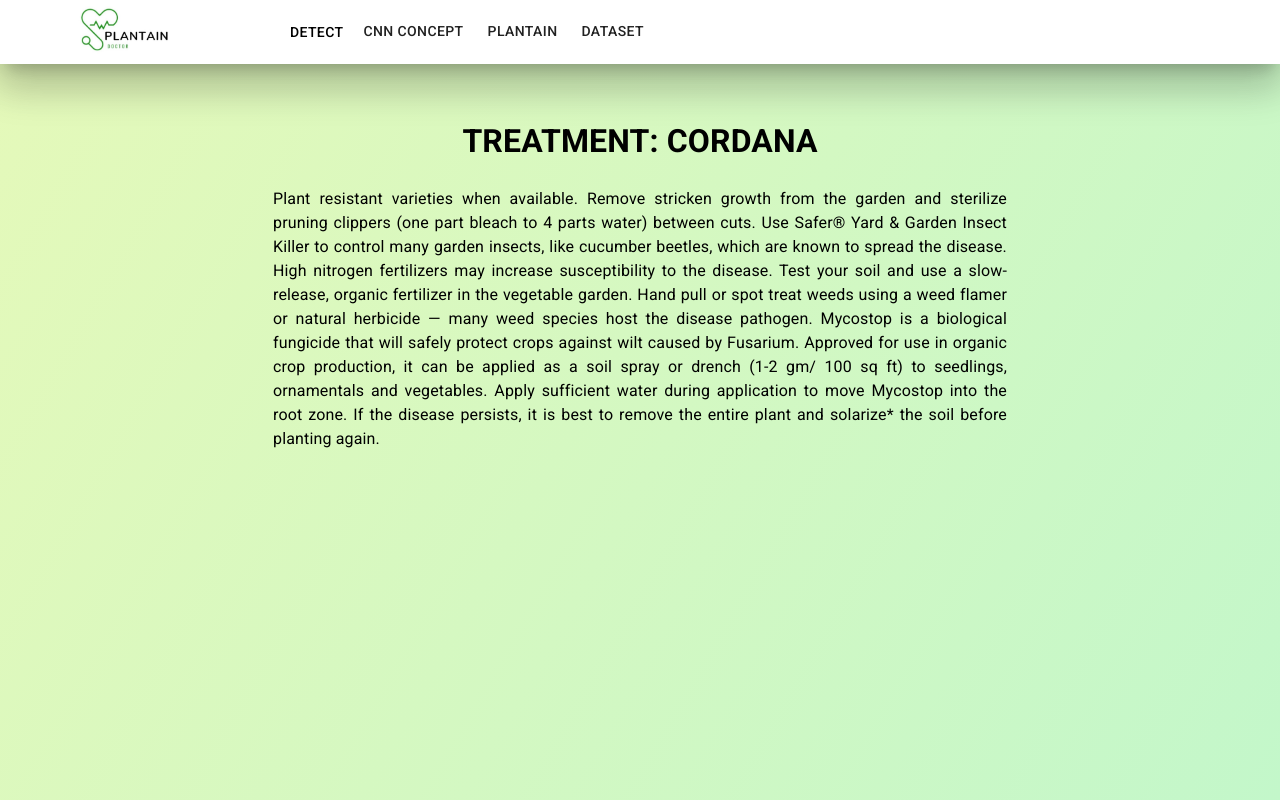
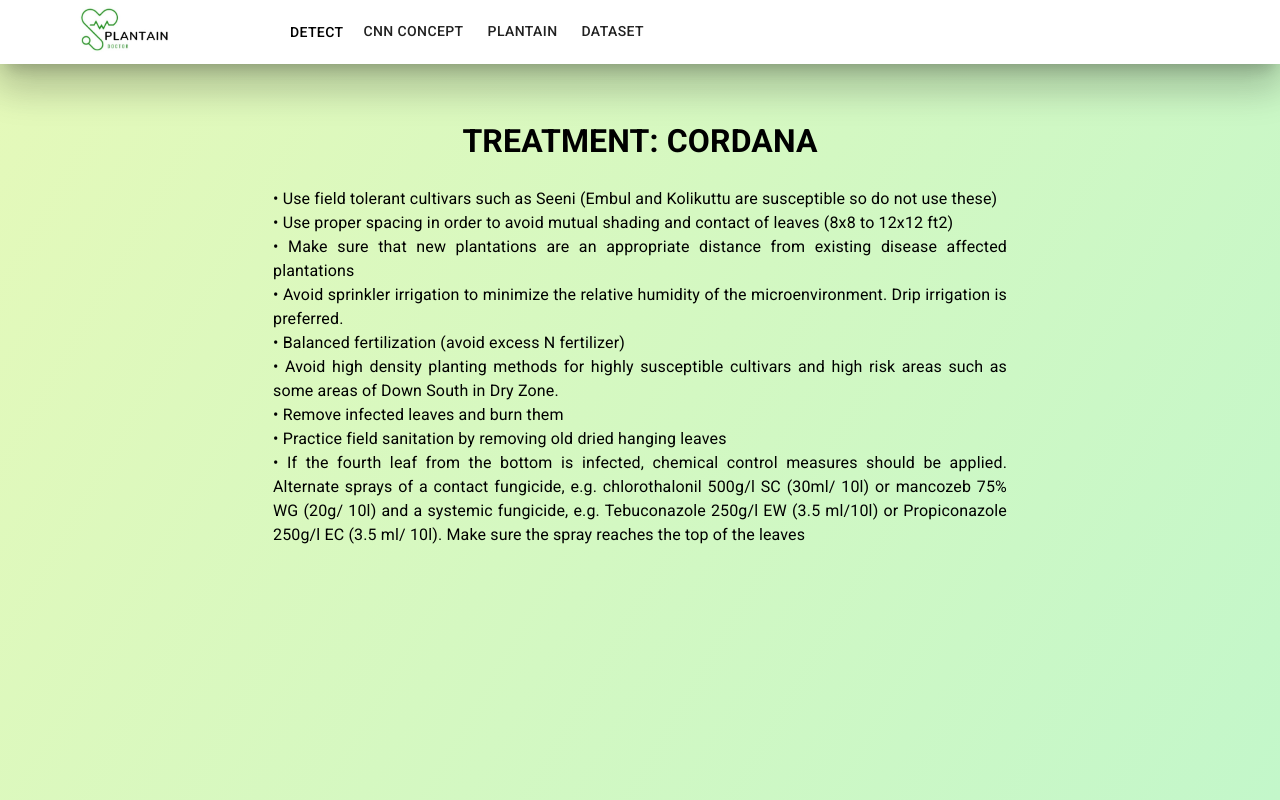
Before and after one commit to rashanajwa/Plantain-reactjs, a React (Create React App) app: page /treatment/cordana in a window 1280 px wide. Built offline with nearby package versions, Linux system fonts and the light colour scheme.

Commit message:
treatmnt pages

```diff
--- a/src/pages/treatments/treatment-bacterial-wilt.js
+++ b/src/pages/treatments/treatment-bacterial-wilt.js
@@ -22,13 +22,7 @@ function TreatmentBacterialWiltPage() {
           align="left"
           margin={1}
         >
-         Plant resistant varieties when available.
-Remove stricken growth from the garden and sterilize pruning clippers (one part bleach to 4 parts water) between cuts.
-Use Safer® Yard & Garden Insect Killer to control many garden insects, like cucumber beetles, which are known to spread the disease.
-High nitrogen fertilizers may increase susceptibility to the disease. Test your soil and use a slow-release, organic fertilizer in the vegetable garden.
-Hand pull or spot treat weeds using a weed flamer or natural herbicide — many weed species host the disease pathogen.
-Mycostop is a biological fungicide that will safely protect crops against wilt caused by Fusarium. Approved for use in organic crop production, it can be applied as a soil spray or drench (1-2 gm/ 100 sq ft) to seedlings, ornamentals and vegetables. Apply sufficient water during application to move Mycostop into the root zone.
-If the disease persists, it is best to remove the entire plant and solarize* the soil before planting again.
+         The recommended practices to control Xanthomonas wilt include consistent removal of infected mats, burying or burning infected residues, sterilization of farm tools, and timely removal of the male buds
         </Typography>
 
       </Container>
--- a/src/pages/treatments/treatment-cordana.js
+++ b/src/pages/treatments/treatment-cordana.js
@@ -2,7 +2,6 @@ import * as React from "react";
 import "../../App.css";
 import Typography from "@mui/material/Typography";
 import Container from "@mui/material/Container";
-
 
 function TreatmentCordanaPage() {
   return (
@@ -22,15 +21,29 @@ function TreatmentCordanaPage() {
           align="left"
           margin={1}
         >
-         Plant resistant varieties when available.
-Remove stricken growth from the garden and sterilize pruning clippers (one part bleach to 4 parts water) between cuts.
-Use Safer® Yard & Garden Insect Killer to control many garden insects, like cucumber beetles, which are known to spread the disease.
-High nitrogen fertilizers may increase susceptibility to the disease. Test your soil and use a slow-release, organic fertilizer in the vegetable garden.
-Hand pull or spot treat weeds using a weed flamer or natural herbicide — many weed species host the disease pathogen.
-Mycostop is a biological fungicide that will safely protect crops against wilt caused by Fusarium. Approved for use in organic crop production, it can be applied as a soil spray or drench (1-2 gm/ 100 sq ft) to seedlings, ornamentals and vegetables. Apply sufficient water during application to move Mycostop into the root zone.
-If the disease persists, it is best to remove the entire plant and solarize* the soil before planting again.
+          <ul>
+            <li>
+              • Use field tolerant cultivars such as Seeni (Embul and Kolikuttu
+              are susceptible so do not use these)
+            </li>
+            <li>• Use proper spacing in order to avoid mutual shading and contact of
+            leaves (8x8 to 12x12 ft2) </li><li>• Make sure that new plantations are an
+            appropriate distance from existing disease affected plantations</li><li> •
+            Avoid sprinkler irrigation to minimize the relative humidity of the
+            microenvironment. Drip irrigation is preferred. </li><li>• Balanced
+            fertilization (avoid excess N fertilizer) </li><li>• Avoid high density
+            planting methods for highly susceptible cultivars and high risk
+            areas such as some areas of Down South in Dry Zone. </li><li>• Remove
+            infected leaves and burn them </li><li>• Practice field sanitation by
+            removing old dried hanging leaves</li><li> • If the fourth leaf from the
+            bottom is infected, chemical control measures should be applied.
+            Alternate sprays of a contact fungicide, e.g. chlorothalonil 500g/l
+            SC (30ml/ 10l) or mancozeb 75% WG (20g/ 10l) and a systemic
+            fungicide, e.g. Tebuconazole 250g/l EW (3.5 ml/10l) or Propiconazole
+            250g/l EC (3.5 ml/ 10l). Make sure the spray reaches the top of the
+            leaves</li>
+          </ul>
         </Typography>
-
       </Container>
     </React.Fragment>
   );
--- a/src/pages/treatments/treatment-pestalotiopsis-page.js
+++ b/src/pages/treatments/treatment-pestalotiopsis-page.js
@@ -24,24 +24,9 @@ function TreatmentPestalotiopsisPage() {
           align="left"
           margin={1}
         >
-          <b>Biopesticides and physical methods</b> <br></br>
-          Neem (Azadirachta indica)<br></br>
-          Applications of neem powder effectively controlled weevils and
-          nematodes in on-farm trials and in farmer's fields in Kenya.
-          Application of 60 to 100 g of neem seed powder or neem cake at
-          planting and then at 4 months intervals significantly diminished pest
-          damage and increased yields. Application of over 100 g or neem oil was
-          phytotoxic (harmful to plants) and uneconomical.
-          <br></br>
-          Neem applications were economical in fertile soils with moderate pest
-          infestation. Neem applications to banana plants grown in poor soil and
-          under very high pest attack were uneconomical. A combination of
-          application of cow dung and neem treatments resulted in yield
-          increases of 50 to 75% (Musabyimana, 1999). Dipping suckers in a 20%
-          neem seed solution at planting protects the young suckers from weevil
-          attack by reducing egg laying through its repellent effect on adult
-          weevils. Egg hatching rates may also be lowered in neem-treated plants
-          (Gold and Messiaen, 2000).
+
+Management is to prune out killed foliage and if necessary the twigs as soon as possible in the spring. Reduce winter injury by minimizing dehydration. Do not allow snow to accumulate or remain up and around the base of the plant for any length of time - especially during melting. Avoid over crowding the plants to allow sufficient sunlight and air circulation.
+
         </Typography>
         <p>
           <br></br>
--- a/src/pages/treatments/treatment-sigatoka.js
+++ b/src/pages/treatments/treatment-sigatoka.js
@@ -23,15 +23,28 @@ function TreatmentSigatokaPage() {
           align="left"
           margin={1}
         >
-         Plant resistant varieties when available.
-Remove stricken growth from the garden and sterilize pruning clippers (one part bleach to 4 parts water) between cuts.
-Use Safer® Yard & Garden Insect Killer to control many garden insects, like cucumber beetles, which are known to spread the disease.
-High nitrogen fertilizers may increase susceptibility to the disease. Test your soil and use a slow-release, organic fertilizer in the vegetable garden.
-Hand pull or spot treat weeds using a weed flamer or natural herbicide — many weed species host the disease pathogen.
-Mycostop is a biological fungicide that will safely protect crops against wilt caused by Fusarium. Approved for use in organic crop production, it can be applied as a soil spray or drench (1-2 gm/ 100 sq ft) to seedlings, ornamentals and vegetables. Apply sufficient water during application to move Mycostop into the root zone.
-If the disease persists, it is best to remove the entire plant and solarize* the soil before planting again.
+          <ul>
+            <li>Planting should be taken up in well drained soils and
+          maintain proper drainage thereafter</li>
+            <li>Grow resistant varieties</li>
+            <li>Planting at recommended spacing</li>
+            <li>Remove suckers periodically to avoid
+          overcrowding and maintain only one or two healthy suckers</li>
+          <li>Periodically remove and burn affected leaves to avoid further
+          spreading</li>
+          <li> Provide adequate potassium fertilizers</li>
+          <li>Keep the fields
+          free from weeds The following fungicides spray will help in managing
+          with Sigatoka disease of banana Chlorothalonil Propiconazole
+          Thiophenate methyle Carbendazim Carbendazim + Mancozeb Mancozeb Copper
+          hydroxide Copper Oxychloride </li>
+          <li>Depending on the disease severity
+          repeat the spray @ 15-20 days intervals with different fungicides
+          having different chemical composition.</li>
+          <li></li>
+            </ul>
+
         </Typography>
-
       </Container>
     </React.Fragment>
   );
```
